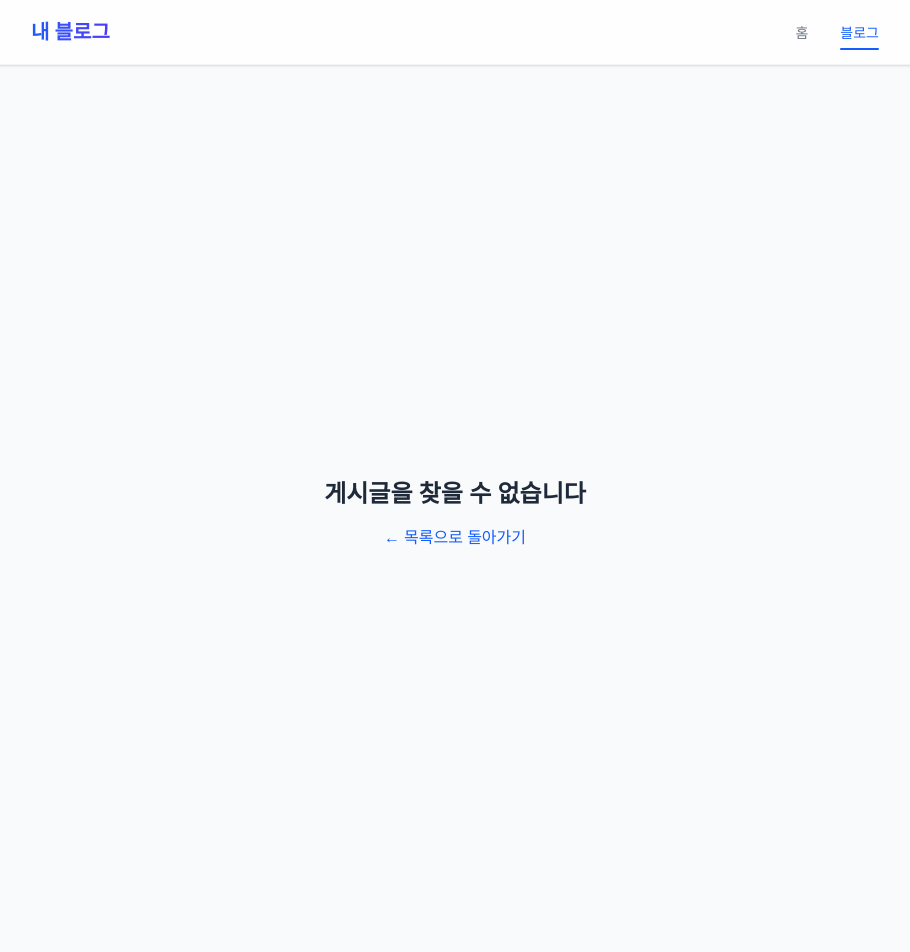
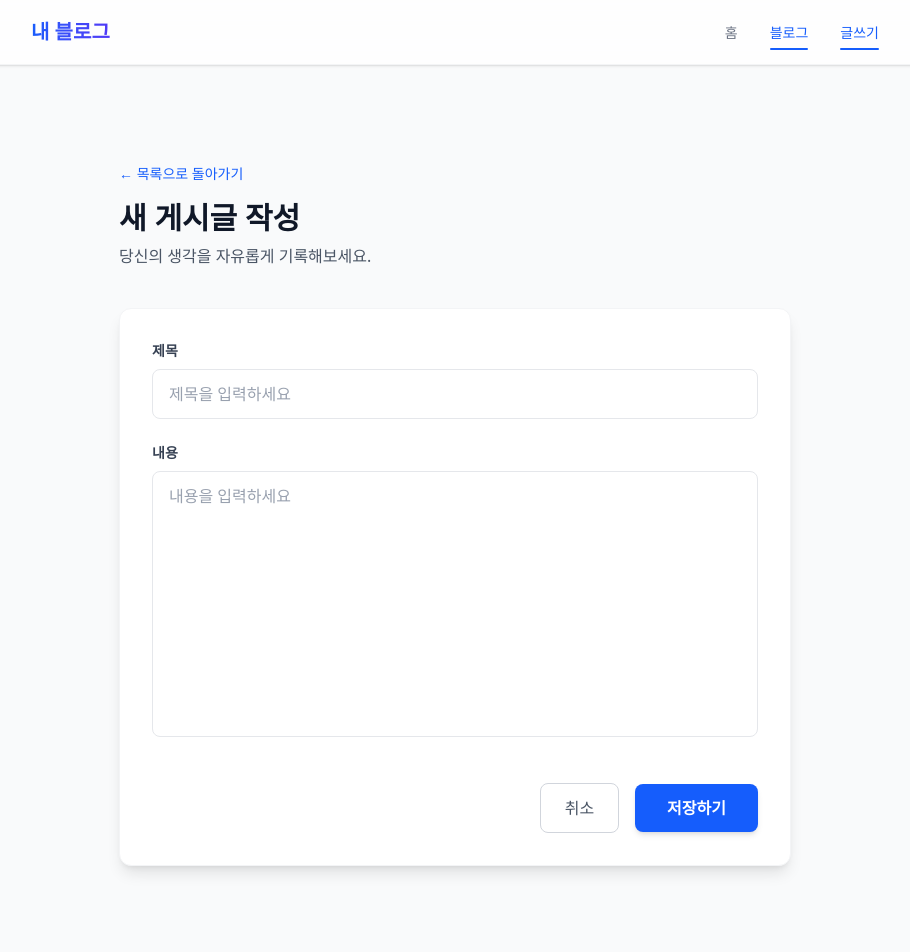
Before and after one commit to yangim0808/my-first-web, a Next.js app: page /posts/new in a window 1280 px wide. Shown: the top 952 px of the page, without its empty margins (185-1095 px from the left). Built offline with nearby package versions, Linux system fonts and the light colour scheme.

Commit message:
feat: add navigation bar component and new post creation page

```diff
--- /dev/null
+++ b/app/posts/new/page.tsx
@@ -0,0 +1,81 @@
+"use client";
+
+import { useState } from "react";
+import { useRouter } from "next/navigation";
+import Link from "next/link";
+
+export default function NewPostPage() {
+  const router = useRouter();
+  const [title, setTitle] = useState("");
+  const [content, setContent] = useState("");
+
+  const handleSubmit = (e: React.FormEvent) => {
+    e.preventDefault();
+
+    // 백엔드가 없으므로 mock 처리
+    alert("저장되었습니다");
+    router.push("/posts");
+  };
+
+  return (
+    <div className="max-w-2xl mx-auto py-12">
+      <header className="mb-10">
+        <Link
+          href="/posts"
+          className="text-blue-600 hover:text-blue-800 transition-colors mb-4 inline-block text-sm font-medium"
+        >
+          &larr; 목록으로 돌아가기
+        </Link>
+        <h1 className="text-3xl font-bold text-gray-900">새 게시글 작성</h1>
+        <p className="mt-2 text-gray-600">당신의 생각을 자유롭게 기록해보세요.</p>
+      </header>
+
+      <form onSubmit={handleSubmit} className="space-y-6 bg-white p-8 rounded-xl shadow-lg border border-gray-100">
+        <div>
+          <label htmlFor="title" className="block text-sm font-semibold text-gray-700 mb-2">
+            제목
+          </label>
+          <input
+            type="text"
+            id="title"
+            value={title}
+            onChange={(e) => setTitle(e.target.value)}
+            required
+            className="w-full px-4 py-3 border border-gray-200 rounded-lg focus:ring-2 focus:ring-blue-500 focus:border-transparent outline-none transition-all placeholder-gray-400"
+            placeholder="제목을 입력하세요"
+          />
+        </div>
+
+        <div>
+          <label htmlFor="content" className="block text-sm font-semibold text-gray-700 mb-2">
+            내용
+          </label>
+          <textarea
+            id="content"
+            rows={10}
+            value={content}
+            onChange={(e) => setContent(e.target.value)}
+            required
+            className="w-full px-4 py-3 border border-gray-200 rounded-lg focus:ring-2 focus:ring-blue-500 focus:border-transparent outline-none transition-all placeholder-gray-400 resize-none"
+            placeholder="내용을 입력하세요"
+          />
+        </div>
+
+        <div className="flex items-center justify-end space-x-4 pt-4">
+          <Link
+            href="/posts"
+            className="px-6 py-3 border border-gray-300 rounded-lg text-gray-600 font-medium hover:bg-gray-50 transition-colors"
+          >
+            취소
+          </Link>
+          <button
+            type="submit"
+            className="px-8 py-3 bg-blue-600 text-white rounded-lg font-bold hover:bg-blue-700 transform hover:-translate-y-0.5 transition-all shadow-md active:scale-95"
+          >
+            저장하기
+          </button>
+        </div>
+      </form>
+    </div>
+  );
+}
--- a/components/Navbar.tsx
+++ b/components/Navbar.tsx
@@ -9,6 +9,7 @@ export default function Navbar() {
   const navItems = [
     { name: "홈", href: "/" },
     { name: "블로그", href: "/posts" },
+    { name: "글쓰기", href: "/posts/new" },
   ];
 
   return (
```
